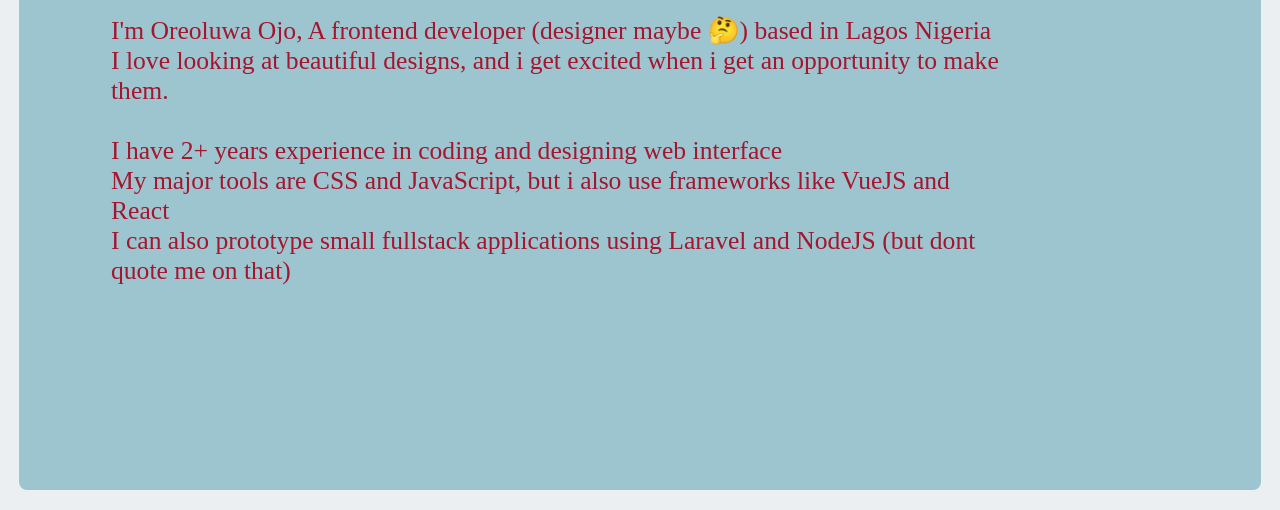
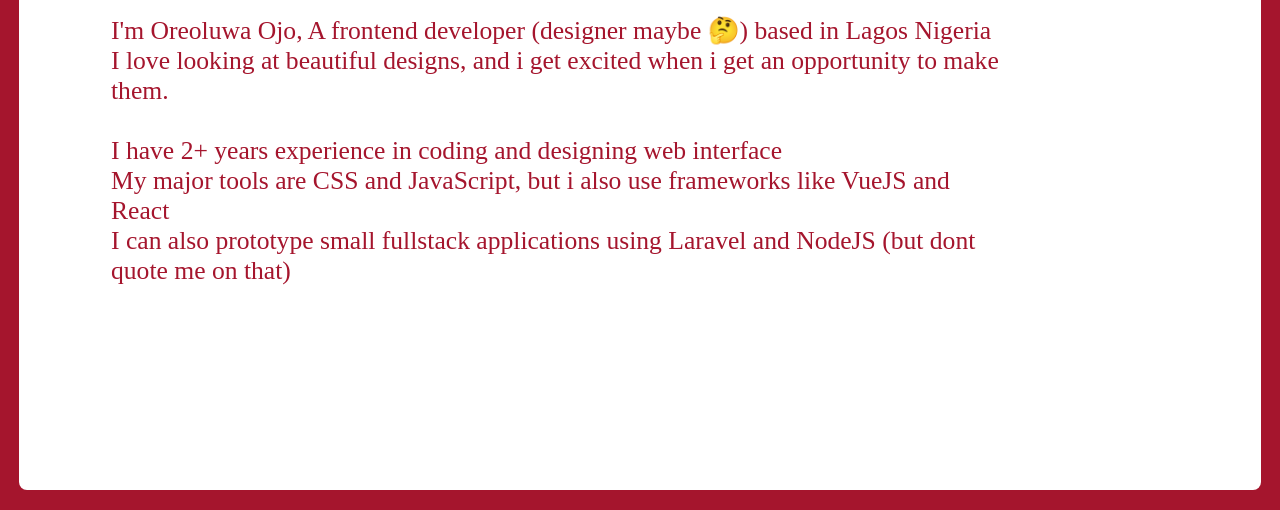
Before and after one commit to ogbeniore/ogbeniore-website, a website: page index.html in a window 1280 px wide. Shown: the part 290-800 px from the top of the page. Drawn offline with Linux system fonts and the light colour scheme.

Commit message:
changed background color

```diff
--- a/sass/_variables.scss
+++ b/sass/_variables.scss
@@ -1,4 +1,4 @@
-$body-bg:   #ECEFF1;
-$content-bg:  #9DC5D0 ;
+$body-bg:   #A5152D;
+$content-bg:  #ffffff;
 $link-text-color:  #A5152D;
 $content-text-color:  #5F4C4A ;
```
Also changed, not shown: public/css/app.css.
